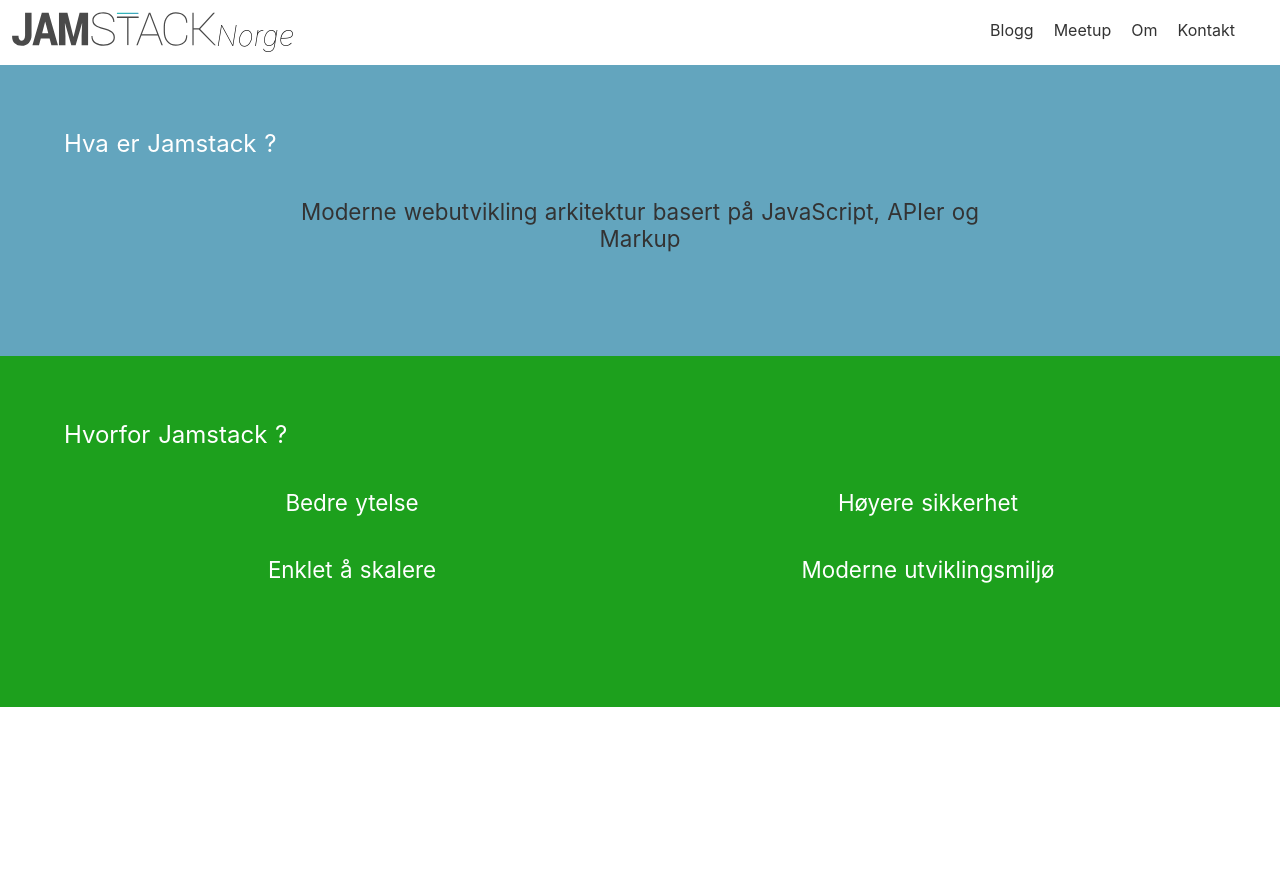
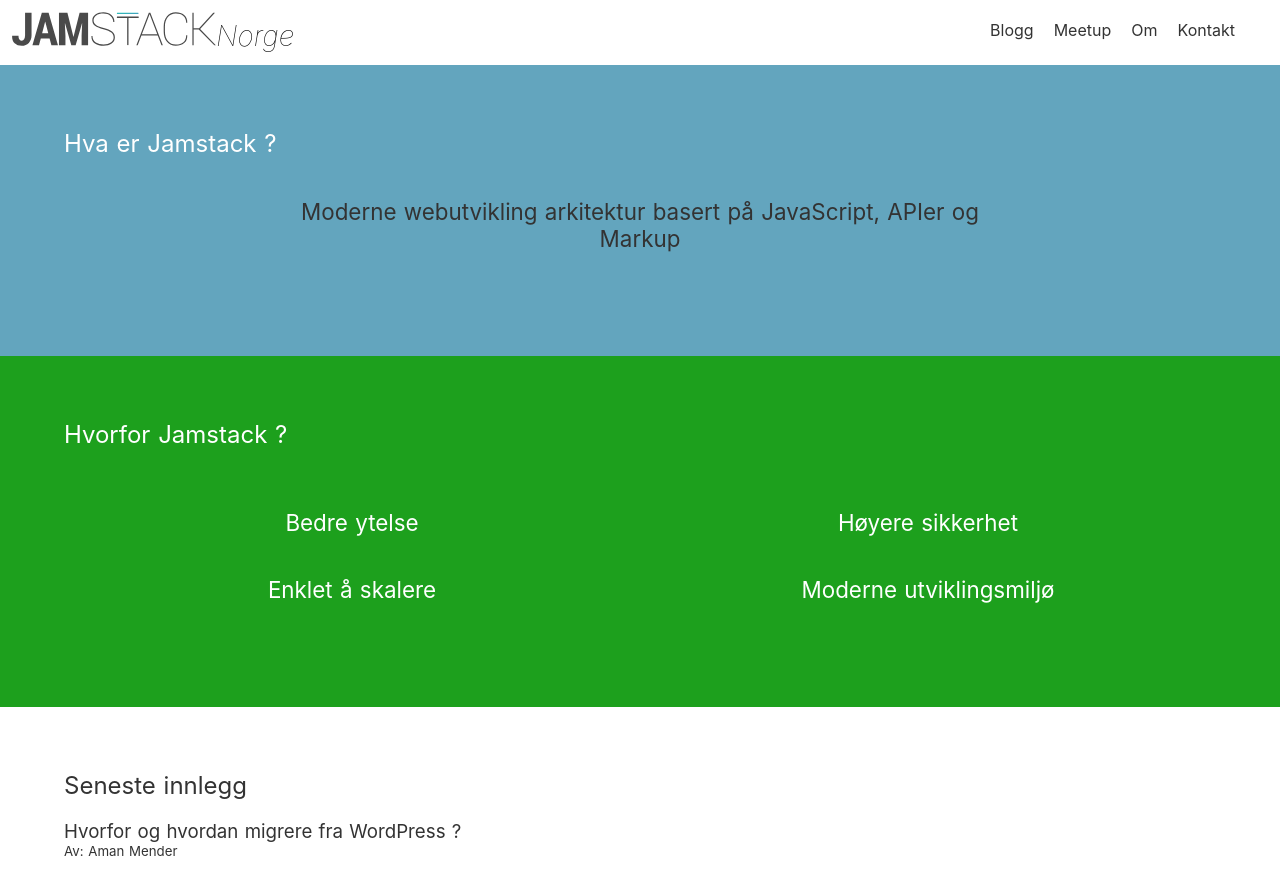
Before and after one commit to Amanej/jamstack-norge, a Nuxt app: page / in a window 1280 px wide. Shown: the top 894 px of the page. Before the commit the page ends 800 px from the top, so only its background shows below. Built offline with nearby package versions, Linux system fonts and the light colour scheme.

Commit message:
Added blog preview to frontpage

```diff
--- a/pages/index.vue
+++ b/pages/index.vue
@@ -14,6 +14,14 @@
       </ul>
     </section>
     <!-- Latest -->
+    <section class="latestBlogPosts">
+      <h2>Seneste innlegg</h2>
+      <div class="previewBlog">
+        <!-- Bilde -->
+        <h3>Hvorfor og hvordan migrere fra WordPress ?</h3>
+        <h5>Av: <nuxt-link to="forfatter">Aman Mender</nuxt-link></h5>
+      </div>
+    </section>
   </div>
 </template>
 
@@ -52,15 +60,35 @@ section {
       flex: 1;
       font-size: 1.4em;
       flex: 1 0 50%;
-      //margin-bottom: 20px;
-      margin-bottom: 40px;
+      margin: 20px 0;
+    }
+  }
+  &.whatSection {
+    background: #63a5be;
+    //background: url('~assets/img/pattern_1.svg'), linear-gradient(#63a5be,#63a5be);
+    //background: linear-gradient(#63a5be,#63a5be);
+  }
+  &.whySection {
+    background: #1da01d;
+  }
+  &.latestBlogPosts {
+    h2 {
+      color: #333;
+    }
+    div.previewBlog {
+      text-align: left;
+      color: #333;
+      h3 {
+        font-weight: normal;
+      }
+      h5 {
+        font-weight: normal;
+        a {
+          text-decoration: none;
+          color: #333;
+        }
+      }
     }
   }
 }
-section.whatSection {
-  background: #63a5be;
-}
-section.whySection {
-  background: #1da01d;
-}
 </style>
```
Also changed, not shown: assets/img/pattern_1.svg (added).
